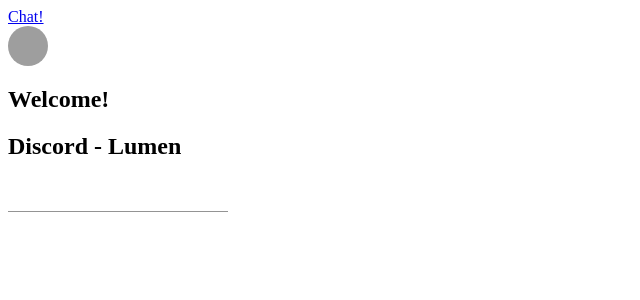
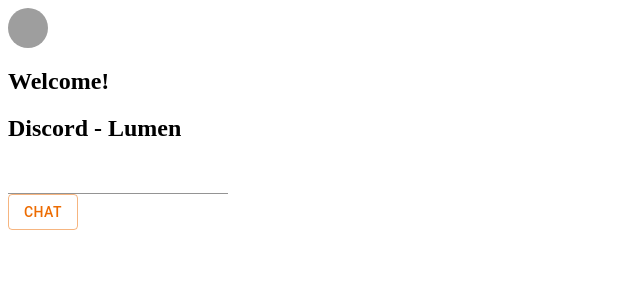
Before and after one commit to 23197681-5/nextjs-discord, a Next.js app: page / in a window 1280 px wide. Shown: the top 300 px of the page, without its empty margins (0-640 px from the left). Built offline with nearby package versions, Linux system fonts and the light colour scheme; grey boxes are pictures that could not be loaded.

Commit message:
style: button style

```diff
--- a/pages/index.js
+++ b/pages/index.js
@@ -11,10 +11,8 @@
 import Menu from "@mui/material/Menu";
 import MenuIcon from "@mui/icons-material/Menu";
 import Container from "@mui/material/Container";
-import Avatar from "@mui/material/Avatar";
-import Button from "@mui/material/Button";
 import Tooltip from "@mui/material/Tooltip";
-import { Input } from '@mui/material';
+import { Input, Button, Avatar } from '@mui/material';
 import MenuItem from "@mui/material/MenuItem";
 
 const pages = ["Products", "Pricing", "Blog"];
@@ -41,12 +39,11 @@
     <div>
        {/* <ResponsiveAppBar></ResponsiveAppBar> */}
 
-      <Link href="/chat">Chat!</Link>
       <Avatar alt="Remy Sharp" src="/static/images/avatar/1.jpg" />
-      <PageTitle tag="h2">Welcome!</PageTitle>
+      <PageTitle tag="h2" children="div">Welcome!</PageTitle>
       <h2>Discord - Lumen</h2>
-      <Input color="warning">Enter your name</Input>
-      <Button></Button>
+      <Input color="warning">Enter your name</Input><br></br>
+      <Link href="/chat"><Button variant="outlined" color="warning">Chat</Button></Link>
     </div>
   );
 }
```
